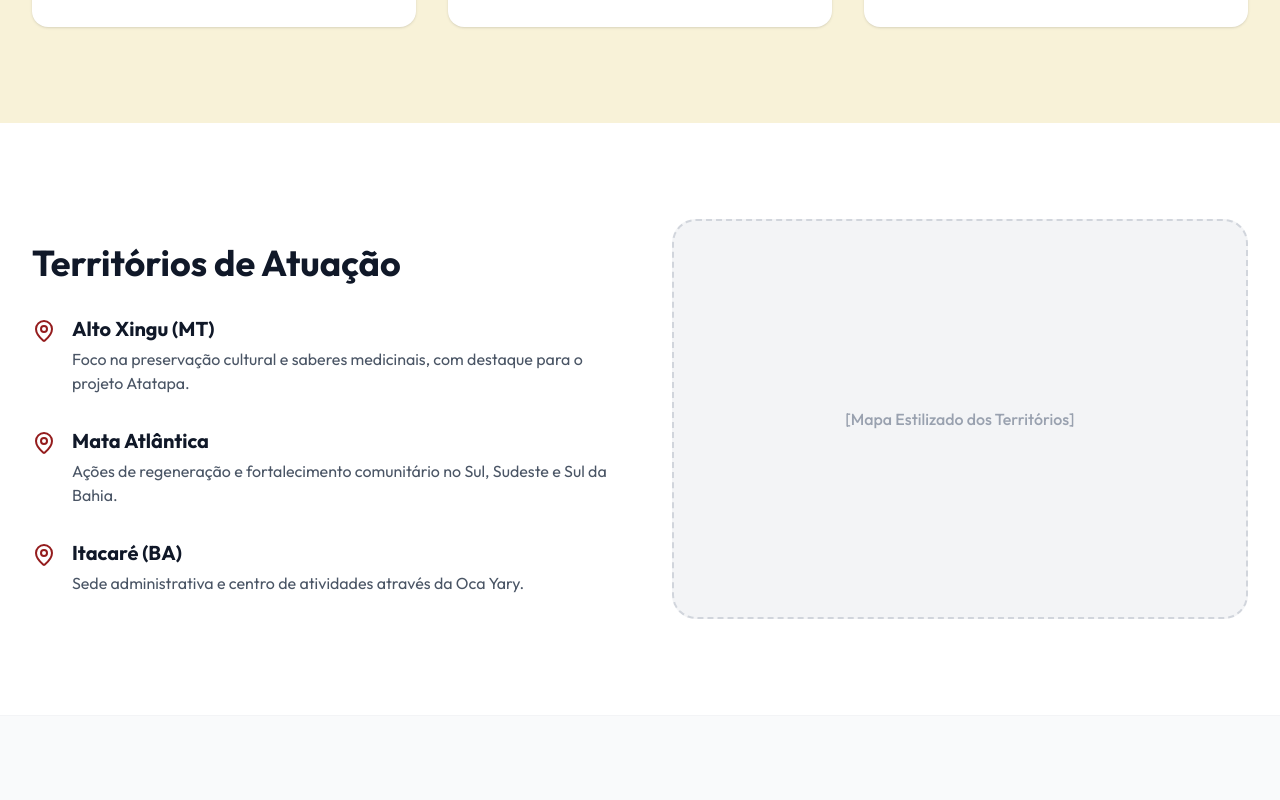
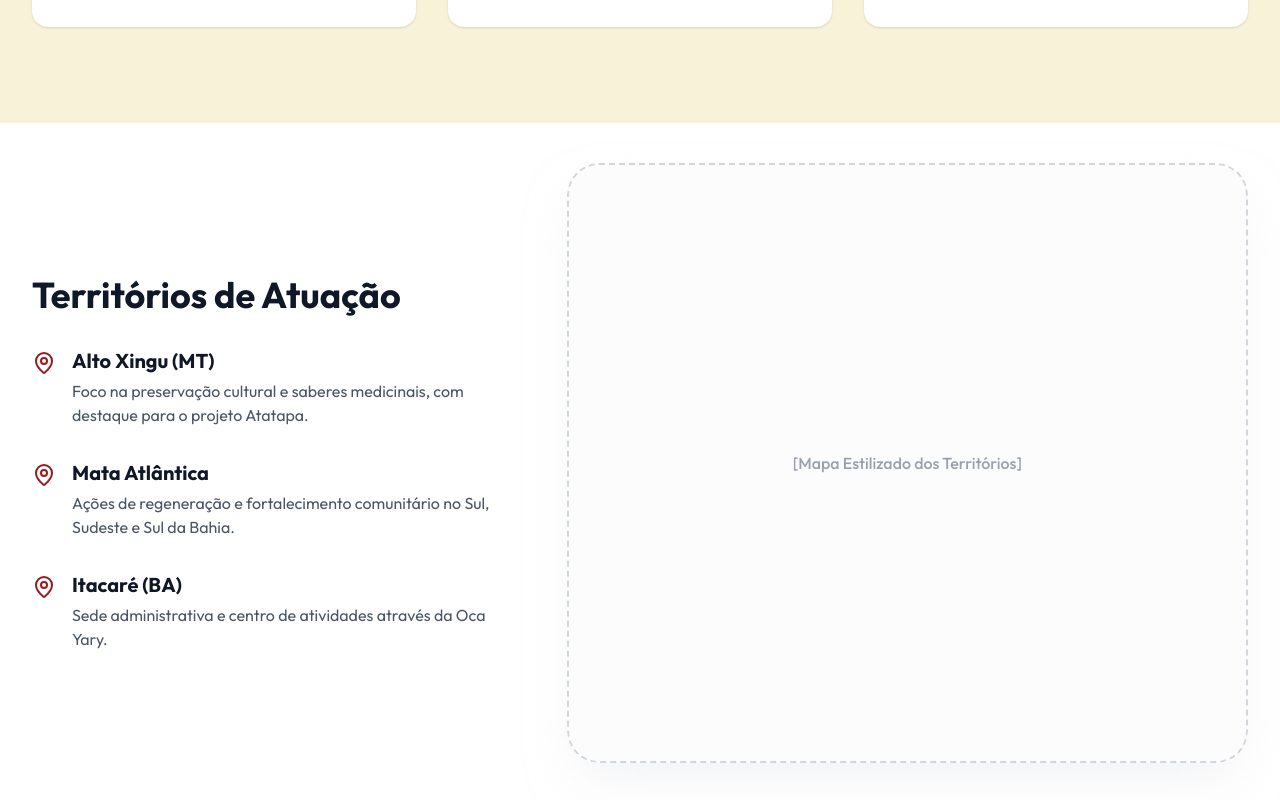
Before and after one commit to Digital-alignment/institutoyary, a Next.js app: page /sobre in a window 1280 px wide. Shown: the part 2920-3720 px from the top of the page. Built offline with nearby package versions, Linux system fonts and the light colour scheme; no server answers; the database is empty.

Commit message:
feat: implement dynamic About page with configurable sections and site settings integration

```diff
--- a/src/app/sobre/page.tsx
+++ b/src/app/sobre/page.tsx
@@ -177,10 +177,10 @@ export default function AboutPage() {
 
                 {/* Seção 5: Territórios de Atuação */}
                 {about_layout?.show_territories && (
-                    <section className="py-24 bg-white">
+                    <section className="py-6 lg:py-10 bg-white">
                         <div className="container mx-auto px-4 md:px-8">
-                            <div className="flex flex-col lg:flex-row gap-16 items-center">
-                                <div className="lg:w-1/2">
+                            <div className="flex flex-col lg:flex-row gap-12 items-center">
+                                <div className="lg:w-5/12">
                                     <h2 className="text-3xl md:text-4xl font-bold text-gray-900 mb-8">{about_layout?.territories_title}</h2>
                                     <div className="space-y-8">
                                         {territoriesList.map((t, i) => (
@@ -201,16 +201,19 @@ export default function AboutPage() {
                                         ))}
                                     </div>
                                 </div>
-                                <div className="lg:w-1/2 h-[400px] bg-gray-100 rounded-3xl flex items-center justify-center border-2 border-dashed border-gray-300 overflow-hidden relative">
+                                <div className="lg:w-7/12 w-full h-[400px] lg:h-[600px] bg-gray-50/50 rounded-[2rem] flex items-center justify-center overflow-hidden relative shadow-2xl shadow-gray-200/50">
                                     {about_layout?.territories_map_image ? (
                                         <Image
                                             src={about_layout.territories_map_image}
                                             alt="Mapa"
                                             fill
-                                            className="object-cover"
+                                            className="object-cover rounded-[2rem]"
+                                            quality={100}
                                         />
                                     ) : (
-                                        <span className="text-gray-400 font-medium">[Mapa Estilizado dos Territórios]</span>
+                                        <div className="border-2 border-dashed border-gray-300 w-full h-full flex items-center justify-center rounded-[2rem]">
+                                            <span className="text-gray-400 font-medium">[Mapa Estilizado dos Territórios]</span>
+                                        </div>
                                     )}
                                 </div>
                             </div>
```
